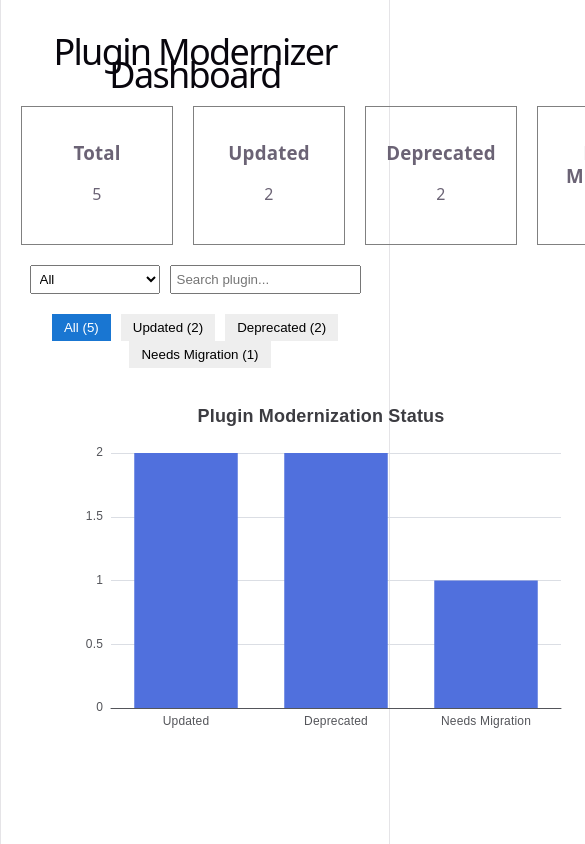
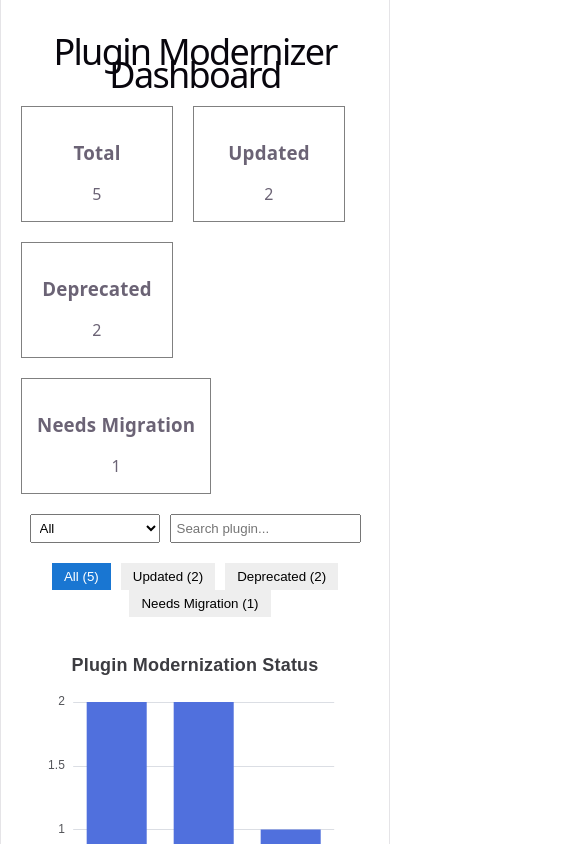
Before and after one commit to RKdecoder1402/plugin-modernizer-stats-Visualization, a React (Vite) app: page / in a window 390 px wide. Shown: the top 844 px of the page, 585 px wide, since content can reach past the window. Built offline with nearby package versions, Linux system fonts and the light colour scheme.

Commit message:
make dashboard responsive layout

```diff
--- a/src/App.tsx
+++ b/src/App.tsx
@@ -106,7 +106,14 @@
       <h1>Plugin Modernizer Dashboard</h1>
 
       {/* STATS CARDS */}
-      <div style={{ display: "flex", gap: "20px", marginBottom: "20px" }}>
+      <div
+  style={{
+    display: "flex",
+    gap: "20px",
+    marginBottom: "20px",
+    flexWrap: "wrap",
+  }}
+>
         <div style={cardStyle}>
           <h3>Total</h3>
           <p>{total}</p>
@@ -206,8 +213,9 @@
       <div
         ref={chartRef}
         style={{
-          width: "600px",
-          height: "400px",
+  width: "100%",
+  maxWidth: "900px",
+  height: "400px",
           marginTop: "20px",
           marginBottom: "40px",
         }}
@@ -221,7 +229,8 @@
 
       <h2>Plugin Data Explorer</h2>
 
-      <table border={1} cellPadding={10} style={{ borderCollapse: "collapse" }}>
+<div style={{ overflowX: "auto" }}>
+  <table border={1} cellPadding={10} style={{ borderCollapse: "collapse" }}>
         <thead>
           <tr>
             <th>Plugin Name</th>
@@ -262,7 +271,9 @@
             </tr>
           ))}
         </tbody>
-      </table>
+     </table>
+</div>
+
 
       {selectedPlugin && (
         <div
```
